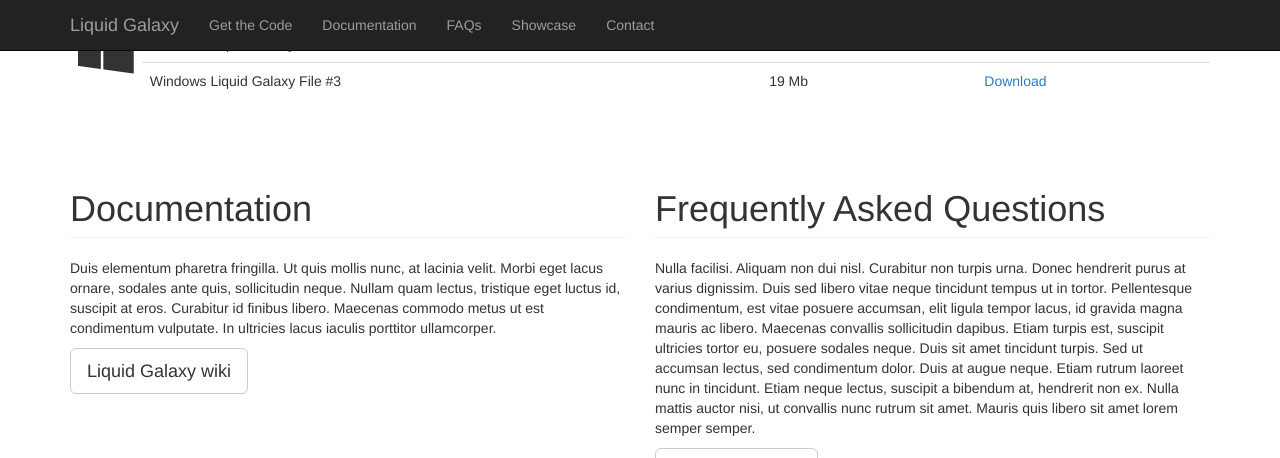
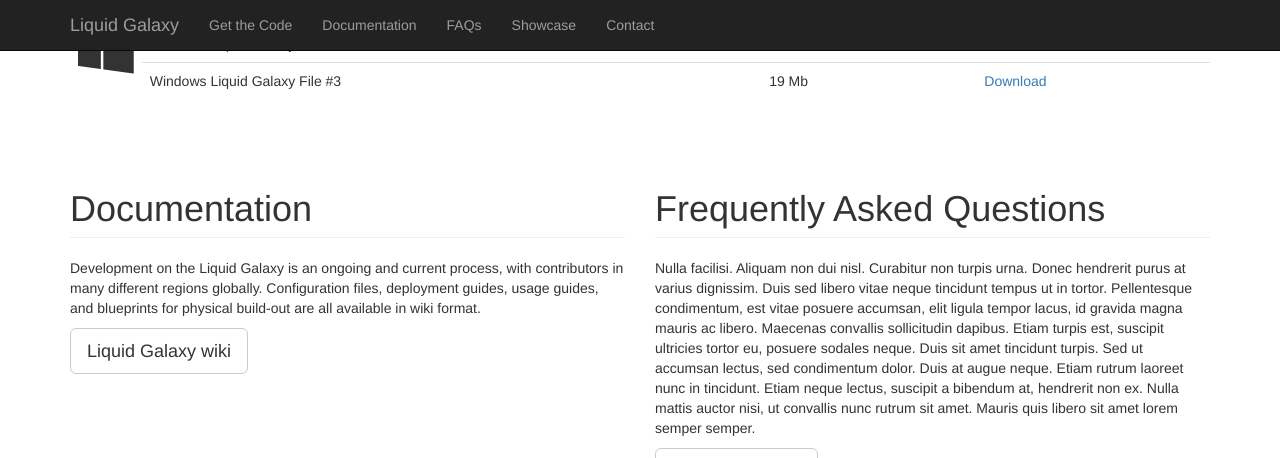
Before and after one commit to sethjensen1/sethjensen1.github.io, a Jekyll site: the page index.html, which Jekyll copies as it is, in a window 1280 px wide and 900 px high, scrolled down 812 px, cut to the strip 0-458 px from the top of the window. Built offline with Jekyll 4.4.1, drawn with Linux system fonts in a browser that asks for light colours.

Commit message:
Add text to replace Lorem Ipsum in "Documentation" section

```diff
--- a/index.html
+++ b/index.html
@@ -109,7 +109,7 @@
       <div class="col-sm-6">
         <div class="section" id="documentation">
           <h1 class="page-header">Documentation</h1>
-          <p>Duis elementum pharetra fringilla. Ut quis mollis nunc, at lacinia velit. Morbi eget lacus ornare, sodales ante quis, sollicitudin neque. Nullam quam lectus, tristique eget luctus id, suscipit at eros. Curabitur id finibus libero. Maecenas commodo metus ut est condimentum vulputate. In ultricies lacus iaculis porttitor ullamcorper.</p>
+          <p>Development on the Liquid Galaxy is an ongoing and current process, with contributors in many different regions globally. Configuration files, deployment guides, usage guides, and blueprints for physical build-out are all available in wiki format.</p>
           <a class="btn btn-default btn-lg" href="https://github.com/liquidgalaxy/liquid-galaxy/wiki" role="button">Liquid Galaxy wiki</a>
         </div><!--/Documentation-->
       </div>
```
Also changed, not shown: 2 other files.
